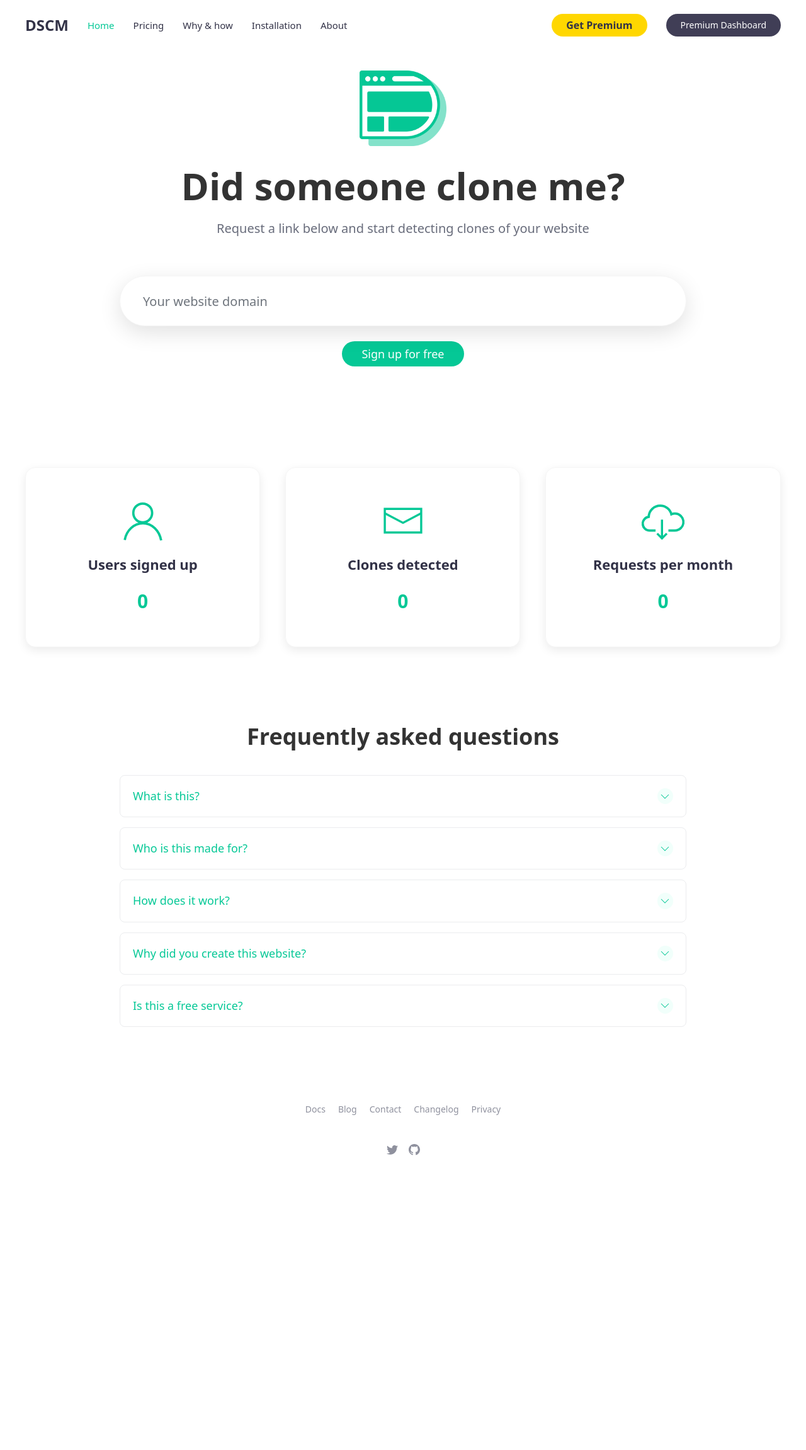
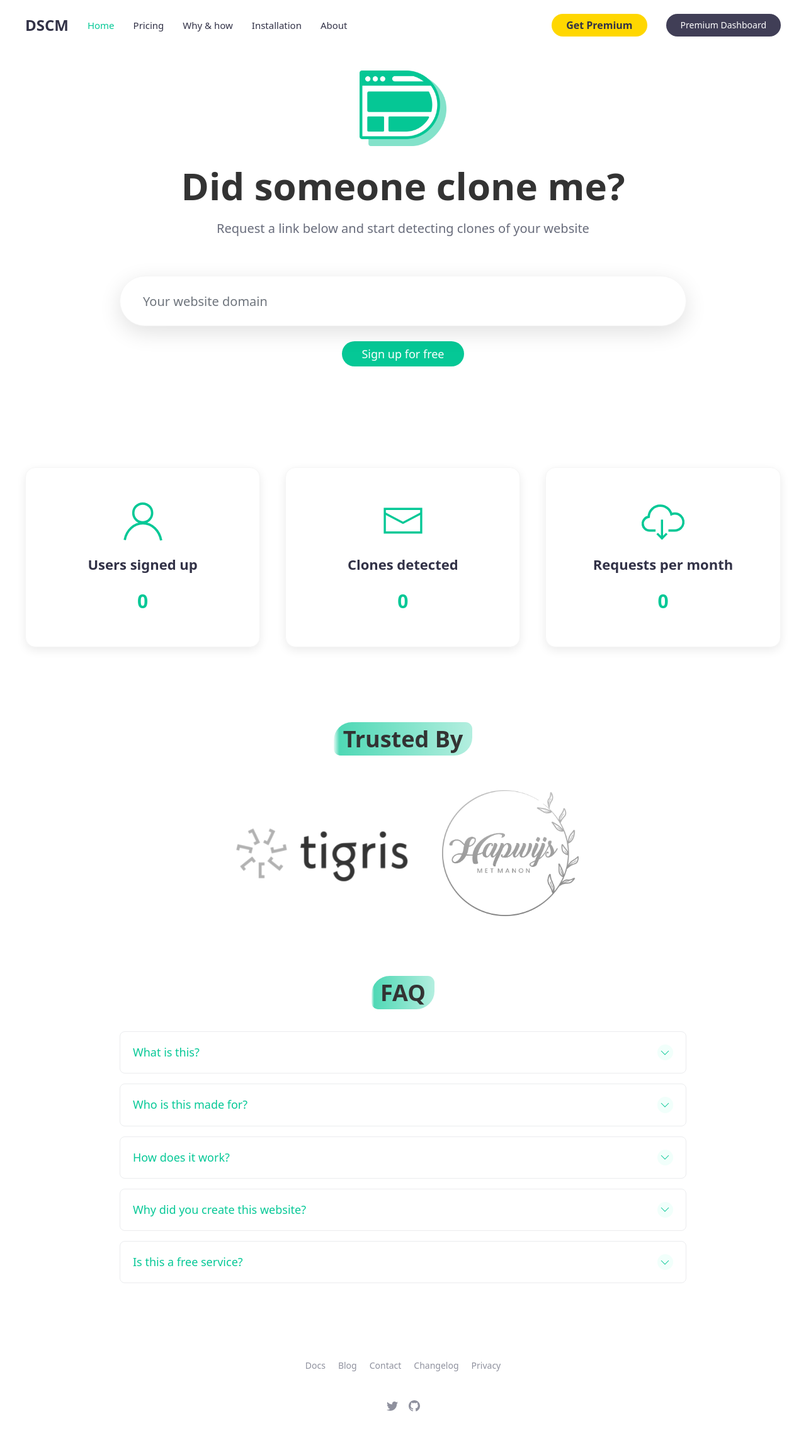
Before and after one commit to didsomeonecloneme/didsomeonecloneme.github.io, a Jekyll site: the page built from index.md, in a window 1280 px wide. Shown: the whole page at 63% size. Built offline with Jekyll 4.4.1, drawn with Linux system fonts in a browser that asks for light colours; before the commit the page ends 1896 px from its top, so only the background shows below that.

Commit message:
Add Trusted By

```diff
--- a/_includes/faqs.html
+++ b/_includes/faqs.html
@@ -2,7 +2,7 @@
     <div class="uk-container uk-container-small">
 
         {% if include.title %}
-            <h2 class="uk-h1 uk-text-center">{{ include.title }}</h2>
+            <h2 class="uk-h1 uk-text-center"><span class="marker">{{ include.title }}</span></h2>
         {% endif %}
 
         {% if include.subtitle %}
--- /dev/null
+++ b/_includes/trusted.html
@@ -0,0 +1,9 @@
+<div class="trusted-by">
+  <h1><span class="marker">Trusted By</span></h1>
+  <p>
+  <div class="logo">
+    <a href="https://tigris.nl" target="_blank"><img src="/assets/img/trusted/tigris.png" alt="Tigris"></a>
+    <a href="https://hapwijs.nl" target="_blank"><img src="/assets/img/trusted/hapwijs.png" alt="Hapwijs"></a>
+  </div>
+  </p>
+</div>
--- a/assets/css/main.scss
+++ b/assets/css/main.scss
@@ -50,3 +50,33 @@ html, body {
 .hero-image img {
   max-height: 120px
 }
+
+.marker {
+  margin: 0 -0.4em;
+  padding: 0.05em 0.4em;
+  border-radius: 0.8em 0.3em;
+  background: transparent;
+  background-image: linear-gradient(
+  to right,
+  rgba(5, 200, 150, 0.1),
+  rgba(5, 200, 150, 0.7) 4%,
+  rgba(5, 200, 150, 0.3)
+  );
+  -webkit-box-decoration-break: clone;
+  box-decoration-break: clone;
+}
+
+.trusted-by {
+  display: flex;
+  justify-content: center;
+  align-items: center;
+  flex-direction: column;
+  text-align: center;
+  padding-top: 4em;
+}
+
+.logo img {
+  max-height: 200px;
+  margin: 0 20px;
+  filter:grayscale(100%);
+}
--- a/index.md
+++ b/index.md
@@ -12,4 +12,6 @@ description: We offer a free service that enables you to detect clones of your w
 ---
 {% include boxes.html columns="3" title="" subtitle="" %}
 
-{% include faqs.html multiple="true" title="Frequently asked questions" category="presale" subtitle="" %}
+{% include trusted.html columns="3" title="" subtitle="" %}
+
+{% include faqs.html multiple="true" title="FAQ" category="presale" subtitle="" %}
```
Also changed, not shown: assets/img/trusted/hapwijs.png (added), assets/img/trusted/tigris.png (added).
